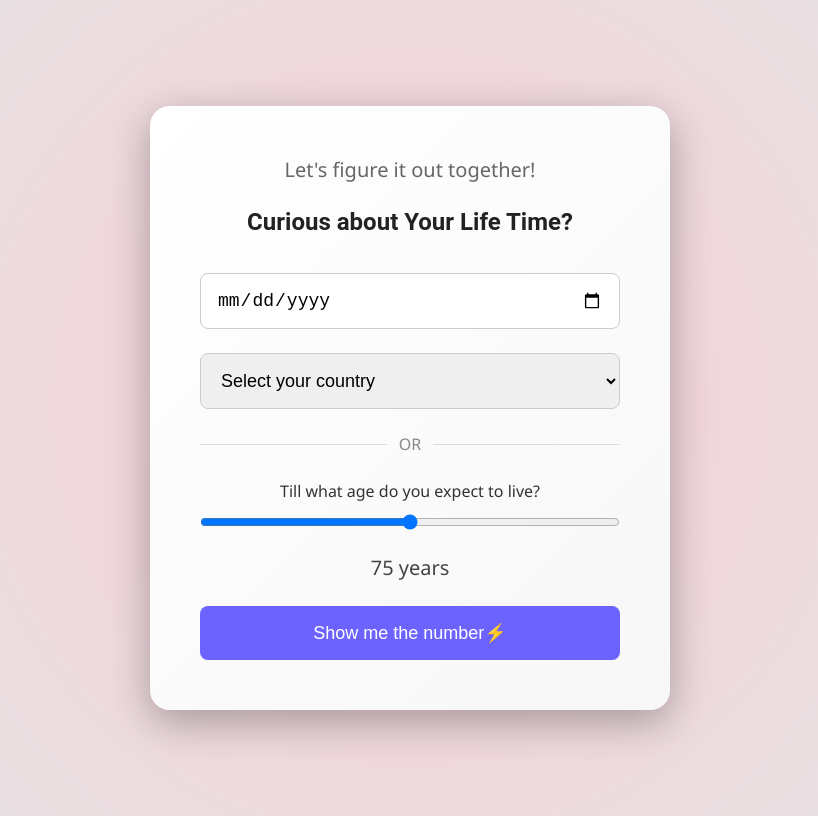
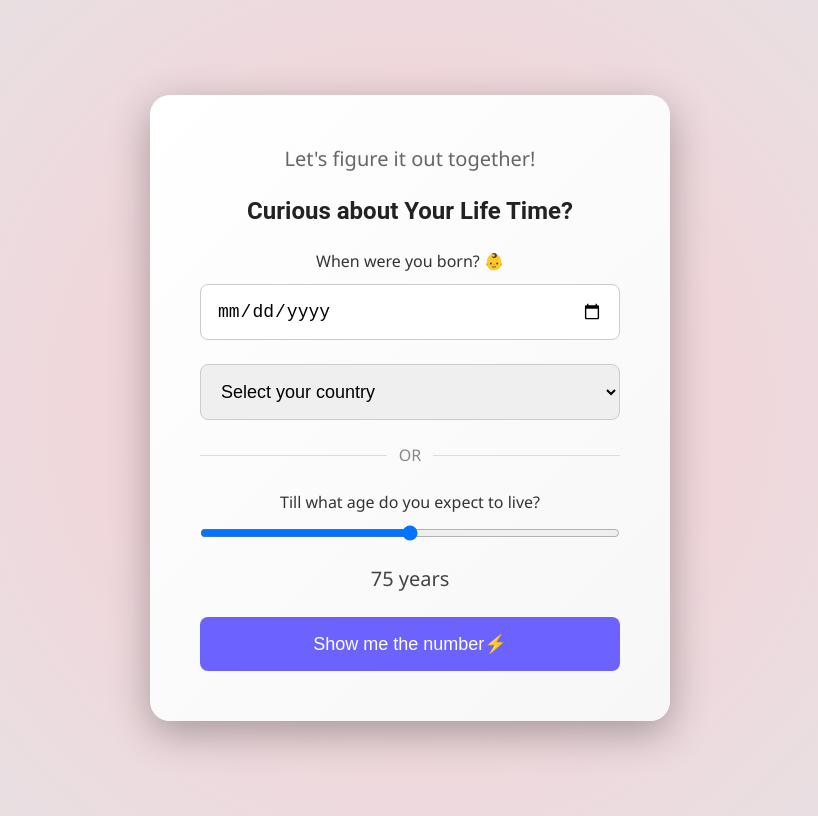
Before and after one commit to prajwalnayak7/ttl, a plain HTML site: page index.html in a window 1280 px wide. Shown: the whole page, without its empty margins (230-1048 px from the left). Drawn offline with Linux system fonts and the light colour scheme; no server answers.

Commit message:
Update index.html

```diff
--- a/index.html
+++ b/index.html
@@ -221,7 +221,8 @@
 <div class="container">
     <div id="countryDisplay">Let's figure it out together!</div>
     <h1>Curious about Your Life Time?</h1>
-    <input type="date" id="dob" placeholder="When were you born? 👶" required>
+    <label for="dob">When were you born? 👶</label>
+<input type="date" id="dob" required>
 
     <select id="countrySelect">
         <option value="">Select your country</option>
```
